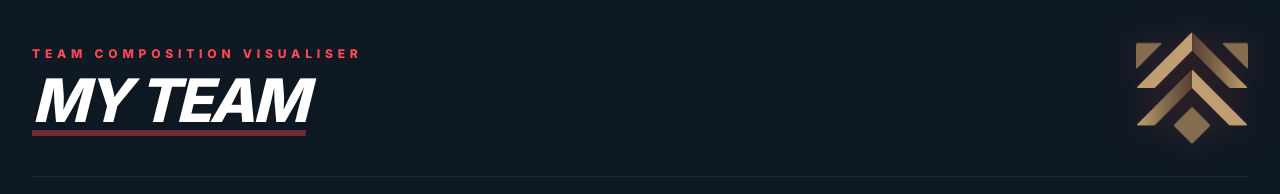
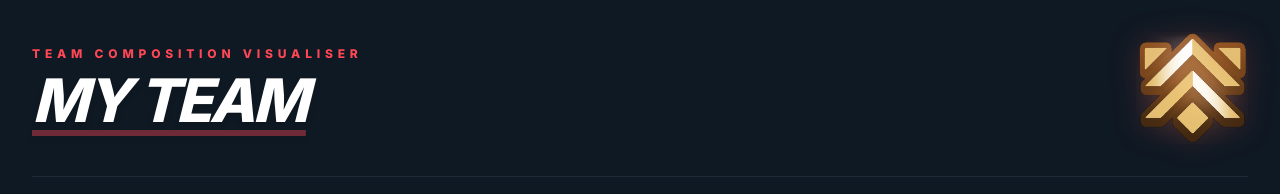
Before and after one commit to zencane/Composition, a React (Vite) app: page / in a window 1280 px wide. Shown: the top 194 px of the page. Built offline with nearby package versions, Linux system fonts and the light colour scheme; no server answers.

Commit message:
Update App.tsx

```diff
--- a/App.tsx
+++ b/App.tsx
@@ -206,7 +206,7 @@ const App: React.FC = () => {
         </div>
         <div className="shrink-0">
           <img
-            src="media/premierlogo.webp"
+            src="media/premierlogo2.png"
             alt="Premier Logo"
             className="h-20 md:h-28 w-auto drop-shadow-[0_0_15px_rgba(255,70,85,0.2)]"
             onError={(e) => {
```
